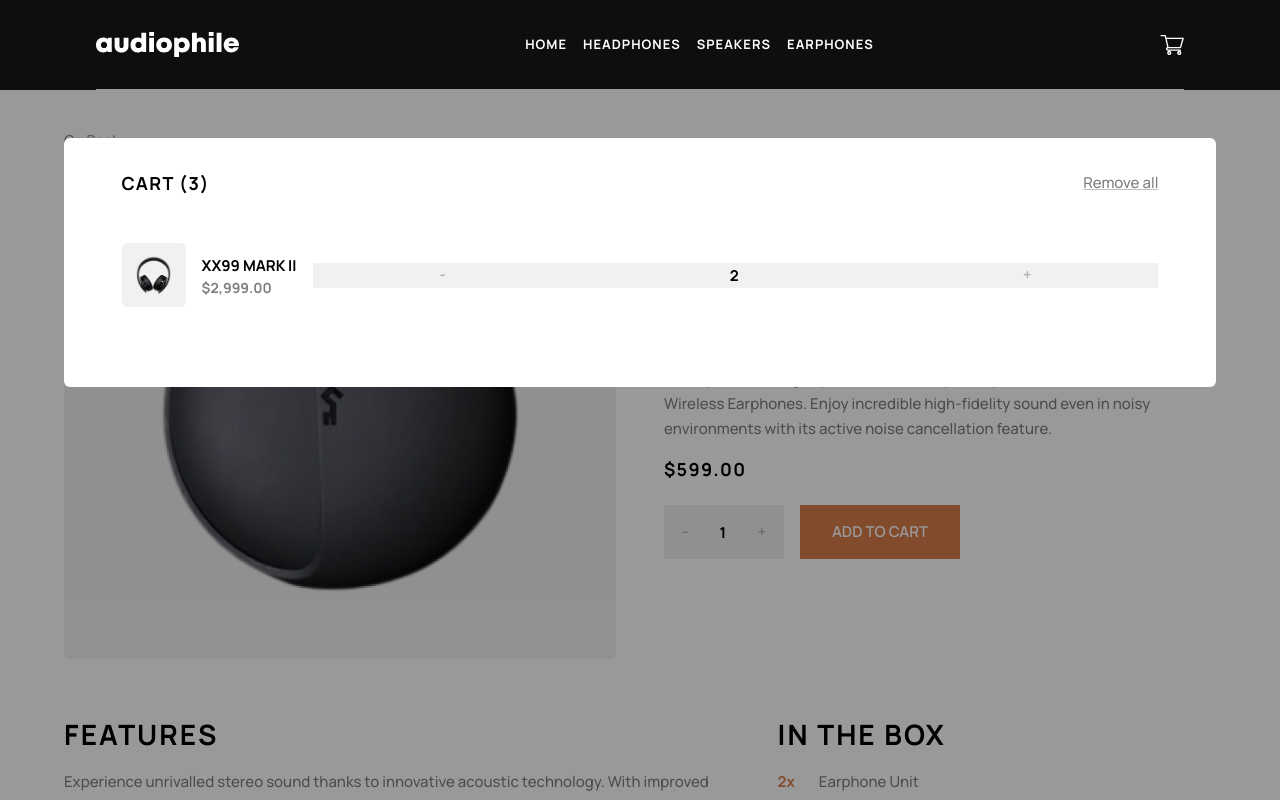
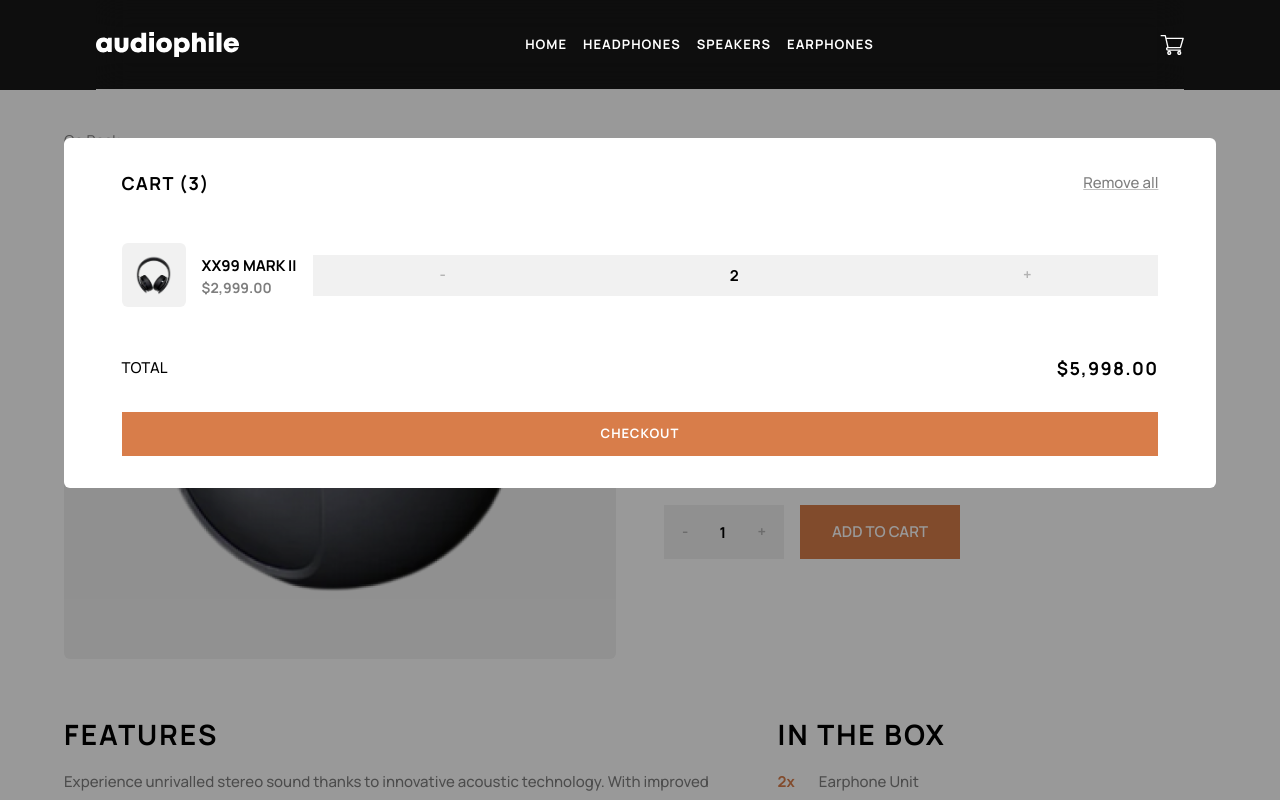
Before and after one commit to OluwadaraDaily/audiophile-ui, a Vue app: page /categories/earphones/yx1-earphones in a window 1280 px wide. Both pictures are taken after a click on the button 1171 px from the left and 44 px from the top of the page. Shown: the top 800 px of the page. Built offline with nearby package versions, Linux system fonts and the light colour scheme.

Commit message:
feature: finish up cart dialog UI

```diff
--- a/src/common/utils.ts
+++ b/src/common/utils.ts
@@ -15,7 +15,7 @@ export const shuffleArray = <T>(array: T[]): T[] => {
   return array;
 };
 
-export const debounce = <T extends (...args: any[]) => void>(func: T, timeout = 500) => {
+export const debounce = <T extends (...args: any[]) => void>(func: T, timeout = 1000) => {
   let timer: number | NodeJS.Timeout;
 
   return (...args: Parameters<T>) => {
--- a/src/components/atoms/CartItem/CartItem.vue
+++ b/src/components/atoms/CartItem/CartItem.vue
@@ -7,7 +7,7 @@
       <p class="uppercase font-bold">{{ props.product.altName }}</p>
       <p class="text-sm opacity-50 font-bold">{{ formatCurrency(props.product.price) }}</p>
     </div>
-    <div class="bg-grey flex-grow flex items-center">
+    <div class="bg-grey flex-grow flex items-center py-2">
       <div class="w-[70%] mx-auto flex justify-between">
         <button
           class="hover:text-primary text-black opacity-25 font-bold hover:opacity-100 hover:cursor-pointer"
--- a/src/components/molecules/Cart/Cart.vue
+++ b/src/components/molecules/Cart/Cart.vue
@@ -18,21 +18,42 @@
             v-bind="cartItem"
           />
         </div>
+        <div class="flex justify-between items-center mb-8">
+          <p class="uppercase">total</p>
+          <h6 class="font-bold">{{ formatCurrency(totalAmount) }}</h6>
+        </div>
+        <router-link
+          to="#"
+          class="primary-btn w-full block"
+        >
+          checkout
+        </router-link>
       </div>
     </div>
   </div>
 </template>
 
 <script setup lang="ts">
+import { computed, reactive } from "vue"
 import CartItem from "@/components/atoms/CartItem/CartItem.vue"
 import { Cart } from "@/types/cart.ts"
-import {headphonesData} from "@/data/products.ts"
+import { headphonesData } from "@/data/products.ts"
+import { formatCurrency } from "@/common/utils.ts";
 
 // Create a placeholder cart
-const cart: Cart = [
+const cart: Cart = reactive([
   {
     product: headphonesData[0],
     quantity: 2
   }
-]
+])
+
+// compute totalAmount
+const totalAmount = computed(() => {
+  let total = 0;
+  for (const item of cart) {
+    total += (item.quantity * item.product.price)
+  }
+  return total;
+})
 </script>
```
